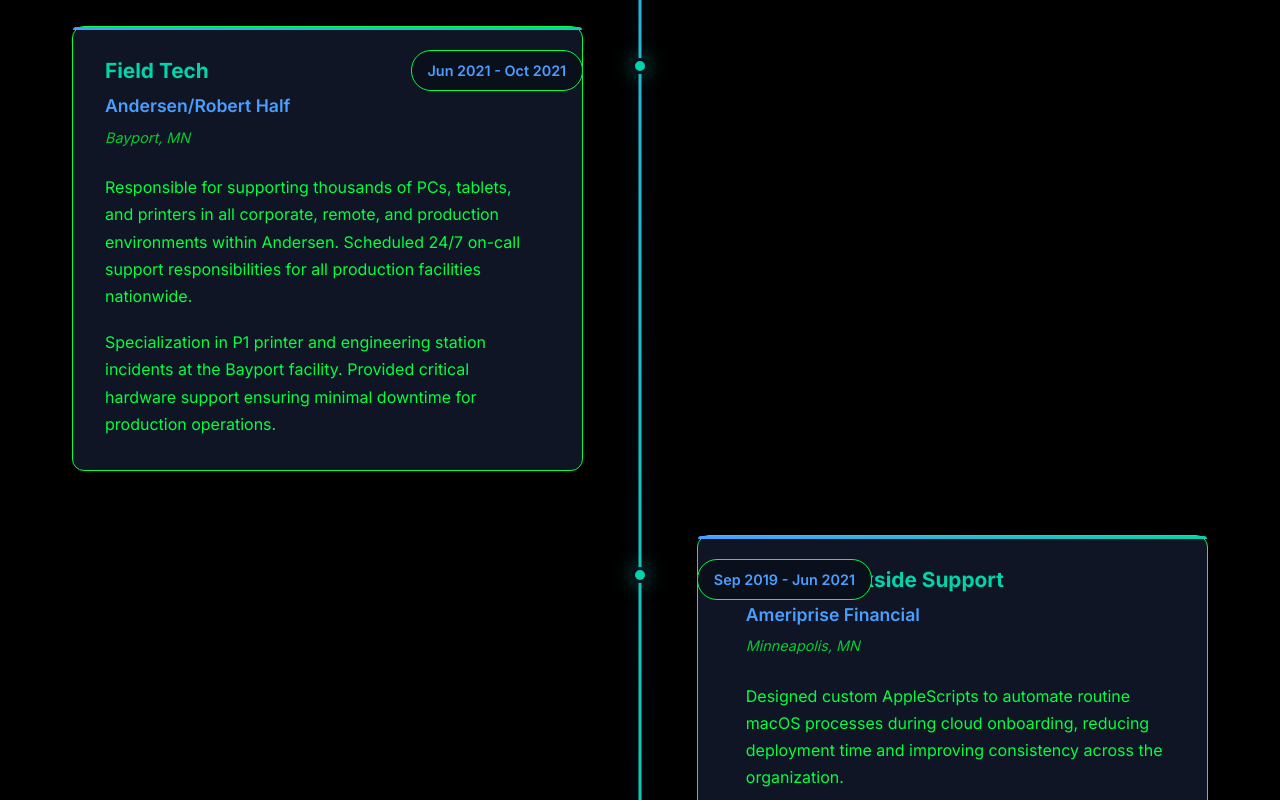
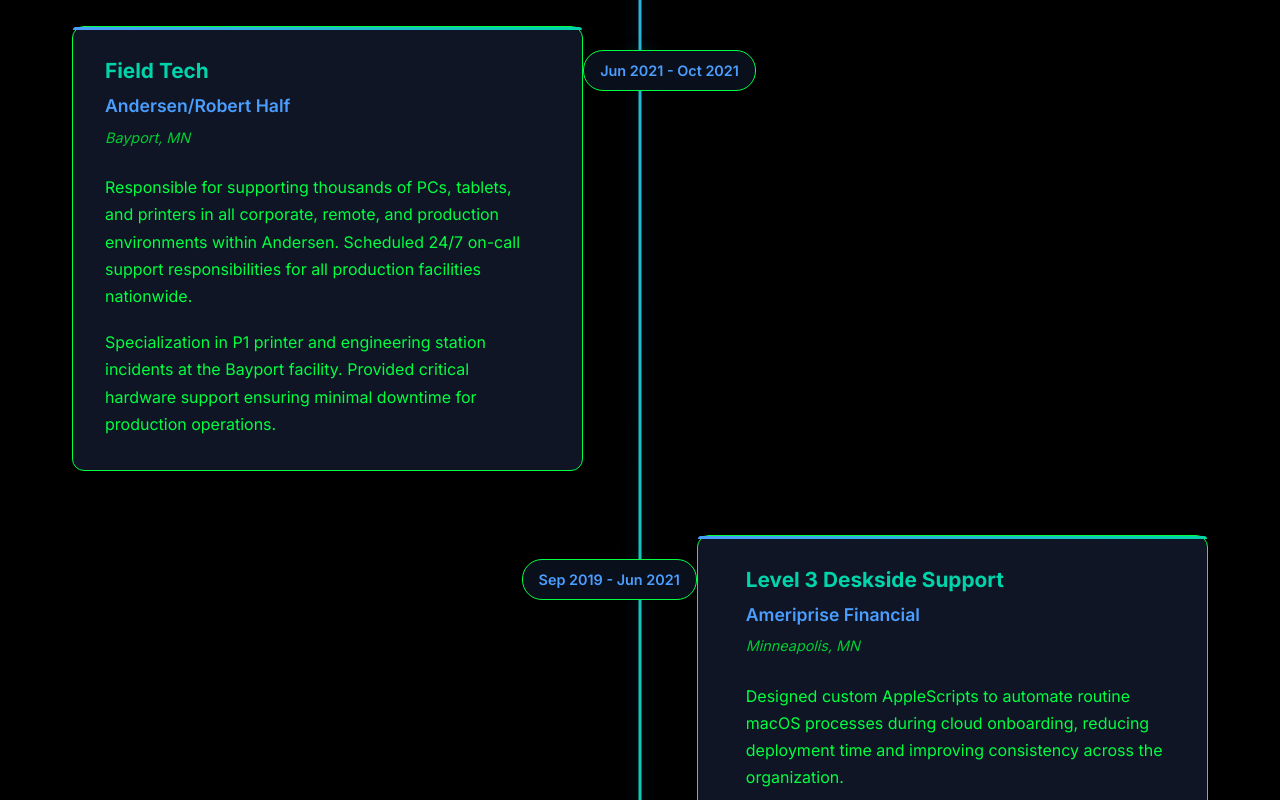
Before and after one commit to sockpuppetrebel/cloud-resume, a plain HTML site: page site/index.html in a window 1280 px wide. Shown: the part 4465-5265 px from the top of the page. Drawn offline with nearby package versions, Linux system fonts and the light colour scheme; no server answers.

Commit message:
Fix date positioning on right-side timeline items

```diff
--- a/site/styles.css
+++ b/site/styles.css
@@ -398,7 +398,8 @@
 
 /* Right side items */
 .timeline-item.right .timeline-date {
-  left: 55%;
+  right: 45%;
+  text-align: left;
 }
 
 .timeline-item.right .experience-card {
@@ -408,7 +409,7 @@
 
 /* Left side items */
 .timeline-item.left .timeline-date {
-  right: 55%;
+  left: 45%;
   text-align: right;
 }
 
```
